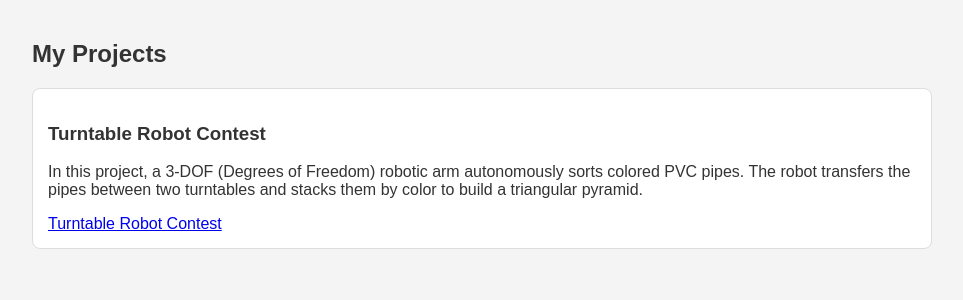
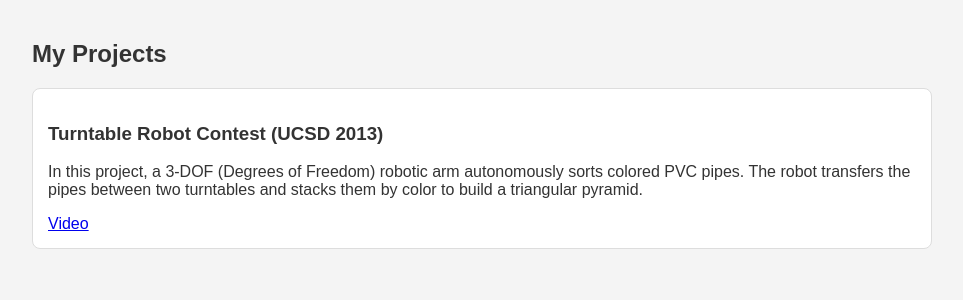
Before and after one commit to jaekwon89/jhu_software_concepts, a Flask app: page /projects in a window 1280 px wide. Shown: the part 50-350 px from the top of the page, without its empty margins (158-1121 px from the left). Run offline with Flask 3, Linux system fonts and the light colour scheme.

Commit message:
Revision
Adding info and revising wording

```diff
--- a/module_1/templates/projects.html
+++ b/module_1/templates/projects.html
@@ -4,7 +4,7 @@
 <section class="projects-section">
     <h2>My Projects</h2>
     <div class="project">
-        <h3>Turntable Robot Contest</h3>
+        <h3>Turntable Robot Contest (UCSD 2013)</h3>
         <p>
             In this project, a 3-DOF (Degrees of Freedom) robotic arm
             autonomously sorts colored PVC pipes.
@@ -13,7 +13,7 @@
         </p>
         <a href="https://drive.google.com/file/d/1flqLotxLlIKK4NOWpa3AY2milKq9L3Fz/view?usp=sharing"
         target="_blank">
-            Turntable Robot Contest
+            Video
         </a>
     </div>
     </section>
```
